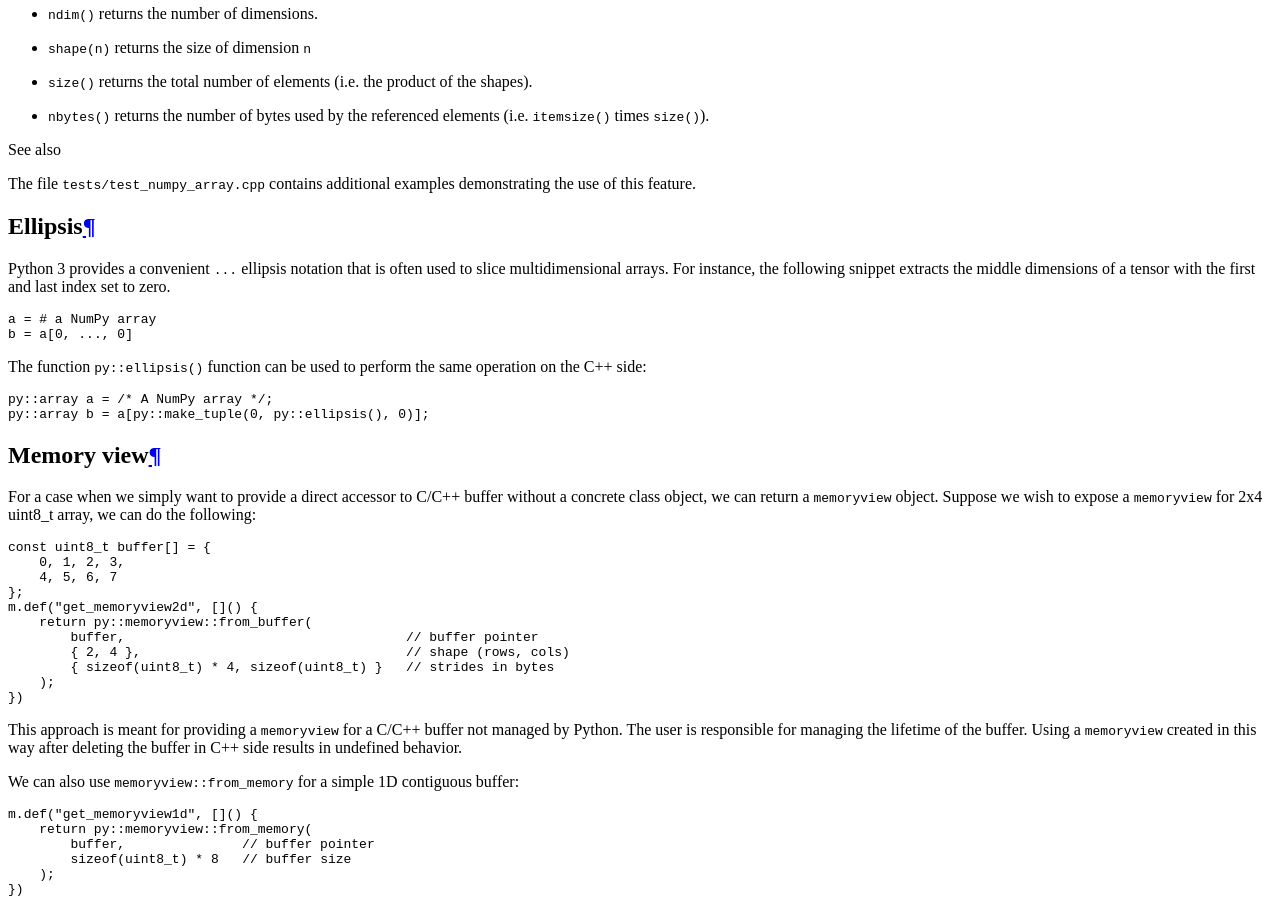
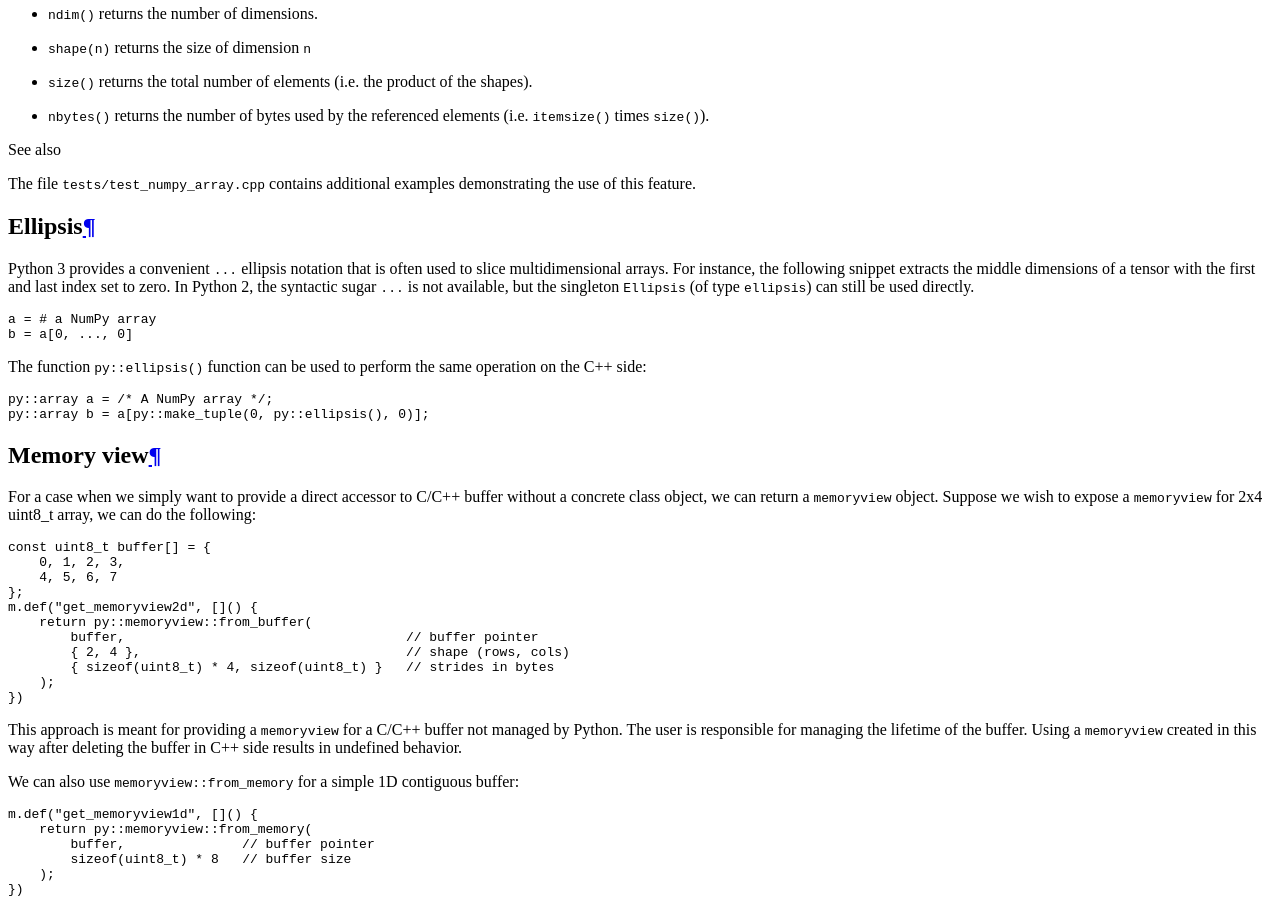
Before and after one commit to pybind/pybind11, a Sphinx documentation site: the page built from docs/advanced/pycpp/numpy.rst, in a window 1280 px wide and 900 px high, scrolled down 5182 px. Built offline with Sphinx 7.4.7 and the Read the Docs theme 2.0.0, drawn with Linux system fonts in a browser that asks for light colours.

Commit message:
Enable py::ellipsis tests on Python 2 and mention `Ellipsis` in the docs

```diff
--- a/docs/advanced/pycpp/numpy.rst
+++ b/docs/advanced/pycpp/numpy.rst
@@ -371,6 +371,8 @@ Ellipsis
 Python 3 provides a convenient ``...`` ellipsis notation that is often used to
 slice multidimensional arrays. For instance, the following snippet extracts the
 middle dimensions of a tensor with the first and last index set to zero.
+In Python 2, the syntactic sugar ``...`` is not available, but the singleton
+``Ellipsis`` (of type ``ellipsis``) can still be used directly.
 
 .. code-block:: python
 
```
Also changed, not shown: 2 other files.
